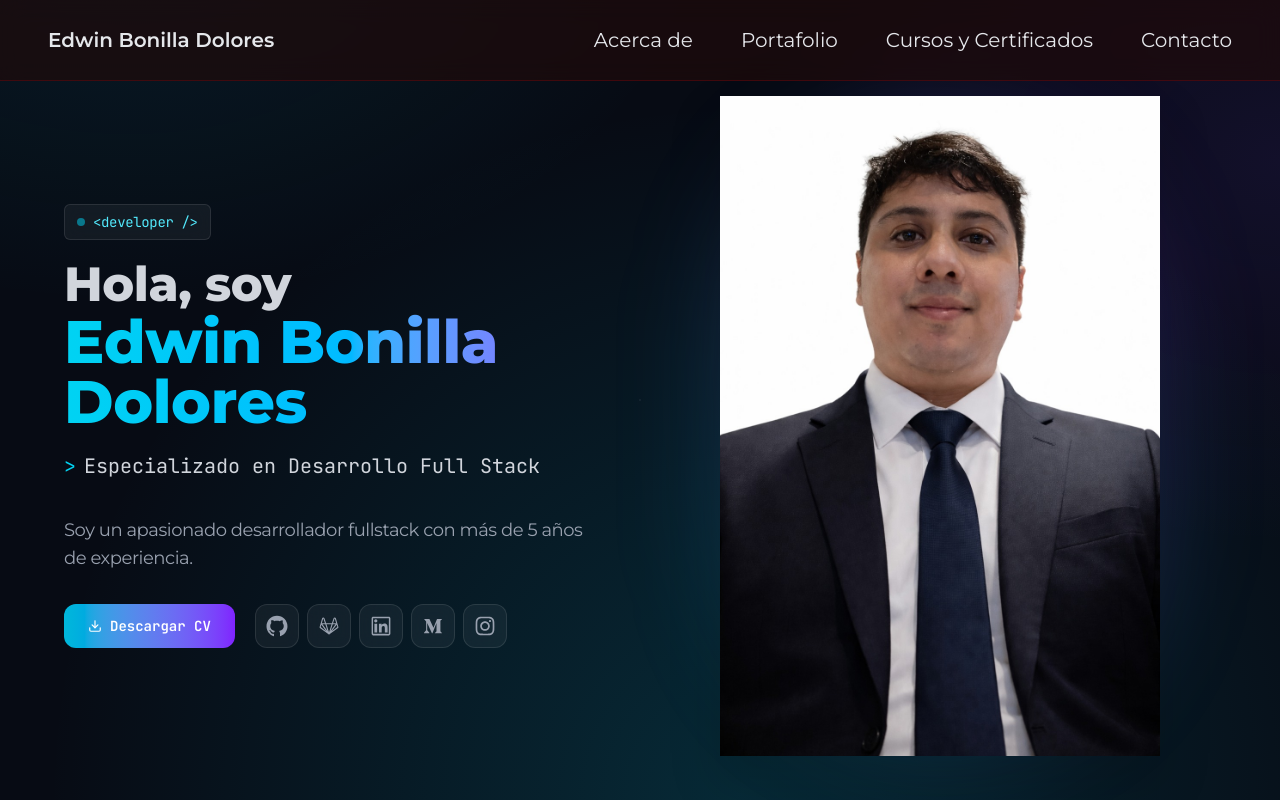
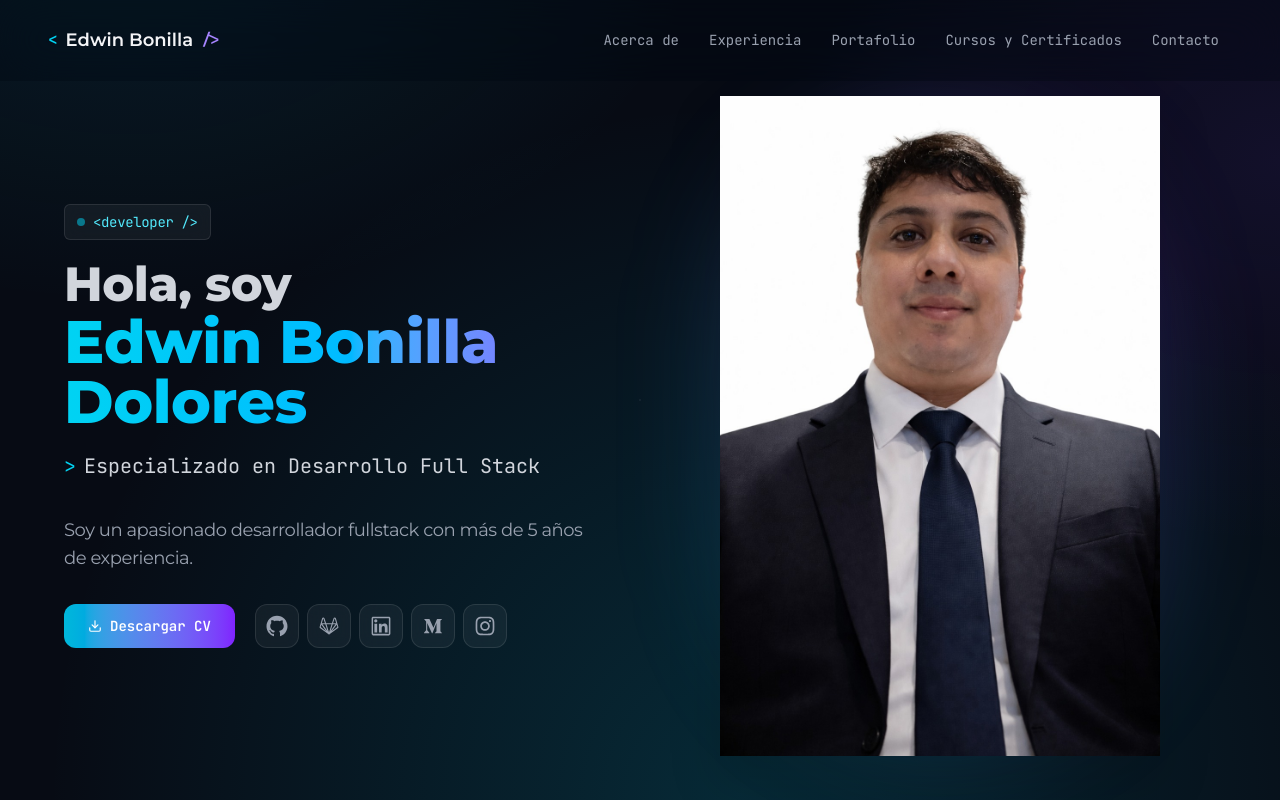
Before and after one commit to Isseikun10/work_portfolio, a React (Vite) app: page / in a window 1280 px wide. Shown: the top 800 px of the page. Built offline with nearby package versions, Linux system fonts and the light colour scheme.

Commit message:
Mejora el componente Navbar: reestructura el diseño, optimiza la navegación móvil y agrega animaciones para una mejor experiencia de usuario.

```diff
--- a/src/components/Navbar.jsx
+++ b/src/components/Navbar.jsx
@@ -1,83 +1,152 @@
-import React, { useState } from "react";
-import { AiOutlineMenu, AiOutlineClose } from "react-icons/ai";
-import { Link } from "react-scroll";
-import { motion } from "framer-motion";
+import React, { useEffect, useState } from "react"
+import { AiOutlineClose, AiOutlineMenu } from "react-icons/ai"
+import { Link } from "react-scroll"
+import { AnimatePresence, motion } from "framer-motion"
+
+// "to" debe coincidir con el id de cada sección
+const LINKS = [
+    { to: "skills", label: "Acerca de" },
+    { to: "experience", label: "Experiencia" },
+    { to: "portfolio", label: "Portafolio" },
+    { to: "courses", label: "Cursos y Certificados" },
+    { to: "contact", label: "Contacto" },
+]
+
+const scrollProps = { smooth: true, offset: -80, duration: 500, spy: true }
 
 const Navbar = () => {
+    const [open, setOpen] = useState(false)
+    const [scrolled, setScrolled] = useState(false)
 
-    const [nav, setNav] = useState(false);
+    const closeNav = () => setOpen(false)
 
-    const toggleNav = () => {
-        setNav(!nav);
-    }
+    // Estilo más sólido al hacer scroll
+    useEffect(() => {
+        const onScroll = () => setScrolled(window.scrollY > 10)
+        onScroll()
+        window.addEventListener("scroll", onScroll, { passive: true })
+        return () => window.removeEventListener("scroll", onScroll)
+    }, [])
 
-    const closeNav = () => {
-        setNav(false);
-    }
-
-    const menuVariants = {
-        open: {
-            x: 0,
-            transition: {
-                stiffness: 20,
-                damping: 15,
-            },
-        },
-        closed: {
-            x: '-100%',
-            transition: {
-                stiffness: 20,
-                damping: 15,
-            },
+    // Esc para cerrar + bloquear scroll con el menú abierto
+    useEffect(() => {
+        if (!open) return
+        const onKey = (e) => e.key === "Escape" && setOpen(false)
+        document.addEventListener("keydown", onKey)
+        const prev = document.body.style.overflow
+        document.body.style.overflow = "hidden"
+        return () => {
+            document.removeEventListener("keydown", onKey)
+            document.body.style.overflow = prev
         }
-    }
+    }, [open])
 
     return (
-        <div className="fixed top-0 left-0 w-full bg-[#1f0b0b]/70 backdrop-blur-md z-50 border-b border-red-600/20">
-            <div className="max-w-[1300px] mx-auto flex justify-between text-gray-200 text-xl items-center px-12 h-20">
-                <a href="#" className="hover:text-red-500 transition-colors duration-300 font-semibold">
-                    Edwin Bonilla Dolores
-                </a>
+        <>
+            <header
+                className={`fixed left-0 top-0 z-50 w-full border-b backdrop-blur-xl transition-all duration-300 ${
+                    scrolled
+                        ? "border-white/10 bg-gray-950/80 shadow-lg shadow-black/20"
+                        : "border-transparent bg-gray-950/30"
+                }`}
+            >
+                <nav
+                    aria-label="Principal"
+                    className="mx-auto flex h-16 max-w-[1300px] items-center justify-between px-6 md:h-20 md:px-12"
+                >
+                    {/* Marca */}
+                    <a
+                        href="#"
+                        className="group flex items-center gap-2 font-semibold text-gray-100 focus:outline-none focus-visible:ring-4 focus-visible:ring-cyan-400/40 rounded-md"
+                    >
+                        <span className="font-mono text-cyan-400 transition-transform duration-300 group-hover:-translate-x-0.5">
+                            &lt;
+                        </span>
+                        <span className="text-base md:text-lg">Edwin Bonilla</span>
+                        <span className="font-mono text-violet-400 transition-transform duration-300 group-hover:translate-x-0.5">
+                            /&gt;
+                        </span>
+                    </a>
 
-                <ul className="hidden md:flex gap-12 z-10 cursor-pointer">
-                    <li className="hover:text-red-500 transition-colors duration-300">
-                        <Link to="skills" smooth={true} offset={50} duration={500}> Acerca de </Link>
-                    </li>
-                    <li className="hover:text-red-500 transition-colors duration-300">
-                        <Link to="portfolio" smooth={true} offset={50} duration={500}> Portafolio </Link>
-                    </li>
-                    <li className="hover:text-red-500 transition-colors duration-300">
-                        <Link to="courses" smooth={true} offset={50} duration={500}> Cursos y Certificados </Link>
-                    </li>
-                    <li className="hover:text-red-500 transition-colors duration-300">
-                        <Link to="contact" smooth={true} offset={50} duration={500}> Contacto </Link>
-                    </li>
-                </ul>
+                    {/* Links desktop */}
+                    <ul className="hidden items-center gap-1 md:flex">
+                        {LINKS.map(({ to, label }) => (
+                            <li key={to}>
+                                <Link
+                                    to={to}
+                                    href={`#${to}`}
+                                    {...scrollProps}
+                                    activeClass="!text-cyan-300 !bg-cyan-400/10 !border-cyan-400/30"
+                                    className="cursor-pointer rounded-lg border border-transparent px-3 py-2 font-mono text-sm text-gray-400 transition-all duration-200 hover:bg-white/5 hover:text-gray-100 focus:outline-none focus-visible:ring-4 focus-visible:ring-cyan-400/40"
+                                >
+                                    {label}
+                                </Link>
+                            </li>
+                        ))}
+                    </ul>
 
-                <div onClick={toggleNav} className="md:hidden z-50 text-gray-200 hover:text-red-500 transition-colors cursor-pointer">
-                    { nav ? <AiOutlineClose size={30} /> : <AiOutlineMenu size={30} />}
-                </div>
+                    {/* Botón hamburguesa */}
+                    <button
+                        type="button"
+                        onClick={() => setOpen((v) => !v)}
+                        aria-label={open ? "Cerrar menú" : "Abrir menú"}
+                        aria-expanded={open}
+                        aria-controls="mobile-menu"
+                        className="z-[60] flex h-10 w-10 items-center justify-center rounded-lg border border-white/10 bg-white/5 text-gray-200 transition-colors hover:border-cyan-400/50 hover:text-cyan-300 focus:outline-none focus-visible:ring-4 focus-visible:ring-cyan-400/40 md:hidden"
+                    >
+                        {open ? <AiOutlineClose size={22} /> : <AiOutlineMenu size={22} />}
+                    </button>
+                </nav>
+            </header>
 
-                <motion.div initial={false} animate={nav ? "open" : "closed"} variants={menuVariants} className="fixed left-0 top-0 w-full min-h-screen bg-[#1f0b0b] z-40 border-r border-red-600/30">
-                    <ul className="font-semibold text-4xl space-y-8 mt-24 text-center">
-                        <li className="hover:text-red-500 transition-colors duration-300">
-                            <Link to="skills" onClick={closeNav} smooth={true} offset={50} duration={500}> Acerca de </Link>
-                        </li>
-                        <li className="hover:text-red-500 transition-colors duration-300">
-                            <Link to="portfolio" onClick={closeNav} smooth={true} offset={50} duration={500}> Portafolio </Link>
-                        </li>
-                        <li className="hover:text-red-500 transition-colors duration-300">
-                            <Link to="courses" onClick={closeNav} smooth={true} offset={50} duration={500}> Cursos y Certificados </Link>
-                        </li>
-                        <li className="hover:text-red-500 transition-colors duration-300">
-                            <Link to="contact" onClick={closeNav} smooth={true} offset={50} duration={500}> Contacto </Link>
-                        </li>
-                    </ul>
-                </motion.div>
-            </div>
-        </div>
+            {/* Menú móvil: fuera del header para que `fixed` use toda la pantalla */}
+            <AnimatePresence>
+                {open && (
+                    <motion.div
+                        id="mobile-menu"
+                        role="dialog"
+                        aria-modal="true"
+                        aria-label="Menú de navegación"
+                        initial={{ opacity: 0, x: "-100%" }}
+                        animate={{ opacity: 1, x: 0 }}
+                        exit={{ opacity: 0, x: "-100%" }}
+                        transition={{ type: "spring", stiffness: 260, damping: 28 }}
+                        className="fixed inset-0 z-50 bg-gray-950/95 backdrop-blur-2xl md:hidden"
+                    >
+                        <div
+                            aria-hidden="true"
+                            className="pointer-events-none absolute -right-20 top-1/3 h-72 w-72 rounded-full bg-violet-500/20 blur-3xl"
+                        />
+
+                        <ul className="relative mt-28 space-y-3 px-8">
+                            {LINKS.map(({ to, label }, i) => (
+                                <motion.li
+                                    key={to}
+                                    initial={{ opacity: 0, x: -20 }}
+                                    animate={{ opacity: 1, x: 0 }}
+                                    transition={{ delay: 0.1 + i * 0.06 }}
+                                >
+                                    <Link
+                                        to={to}
+                                        href={`#${to}`}
+                                        onClick={closeNav}
+                                        {...scrollProps}
+                                        activeClass="!text-cyan-300 !border-cyan-400/40"
+                                        className="flex items-center gap-4 rounded-xl border border-white/10 bg-white/[0.03] px-5 py-4 text-xl font-semibold text-gray-200 transition-colors hover:border-cyan-400/40 hover:text-cyan-300"
+                                    >
+                                        <span className="font-mono text-sm text-cyan-400">
+                                            {String(i + 1).padStart(2, "0")}
+                                        </span>
+                                        {label}
+                                    </Link>
+                                </motion.li>
+                            ))}
+                        </ul>
+                    </motion.div>
+                )}
+            </AnimatePresence>
+        </>
     )
 }
 
-
-export default Navbar;
+export default Navbar
```
